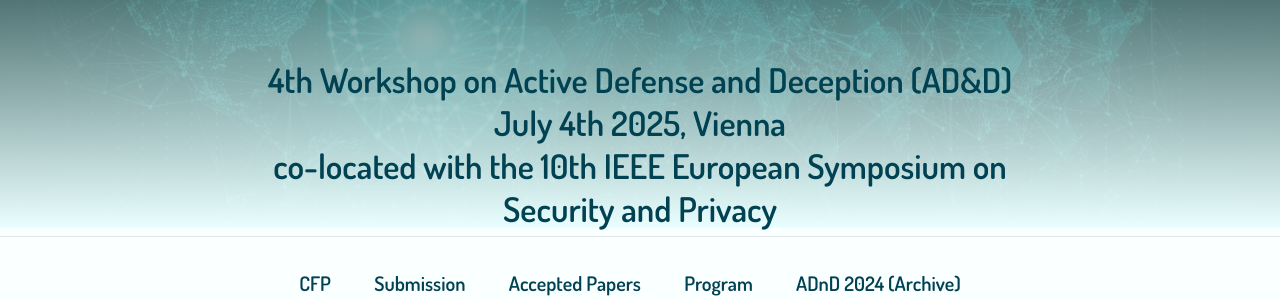
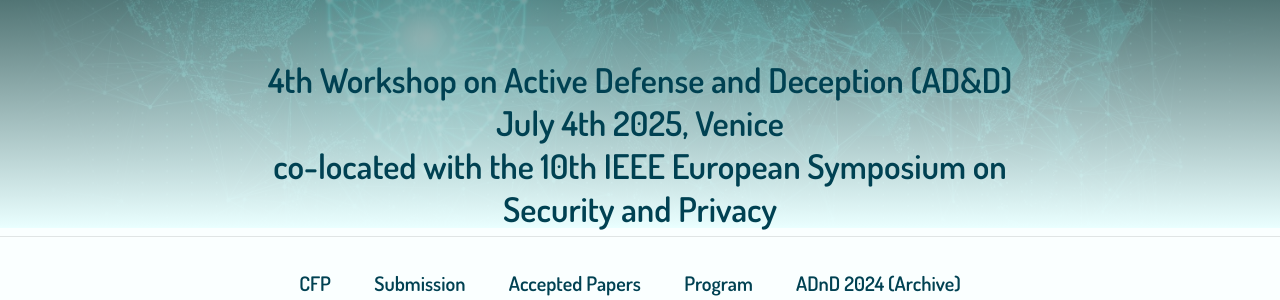
Before and after one commit to BillyPragSec/billypragsec.github.io, a Jekyll site: the page built from index.md, in a window 1280 px wide and 900 px high. Shown: the part 122-422 px from the top of the window. Built offline with Jekyll 4.4.1, drawn with Linux system fonts in a browser that asks for light colours; our own code applies the rules of GitHub Pages for plain Markdown files.

Commit message:
updated conf location
conf location fix

```diff
--- a/_config.yml
+++ b/_config.yml
@@ -1,4 +1,4 @@
-title: 4th Workshop on Active Defense and Deception (AD&D) <br> July 4th 2025, Vienna <br> co-located with the 10th IEEE European Symposium on Security and Privacy
+title: 4th Workshop on Active Defense and Deception (AD&D) <br> July 4th 2025, Venice <br> co-located with the 10th IEEE European Symposium on Security and Privacy
 url: "adnd.work"
 
 markdown: kramdown
```
